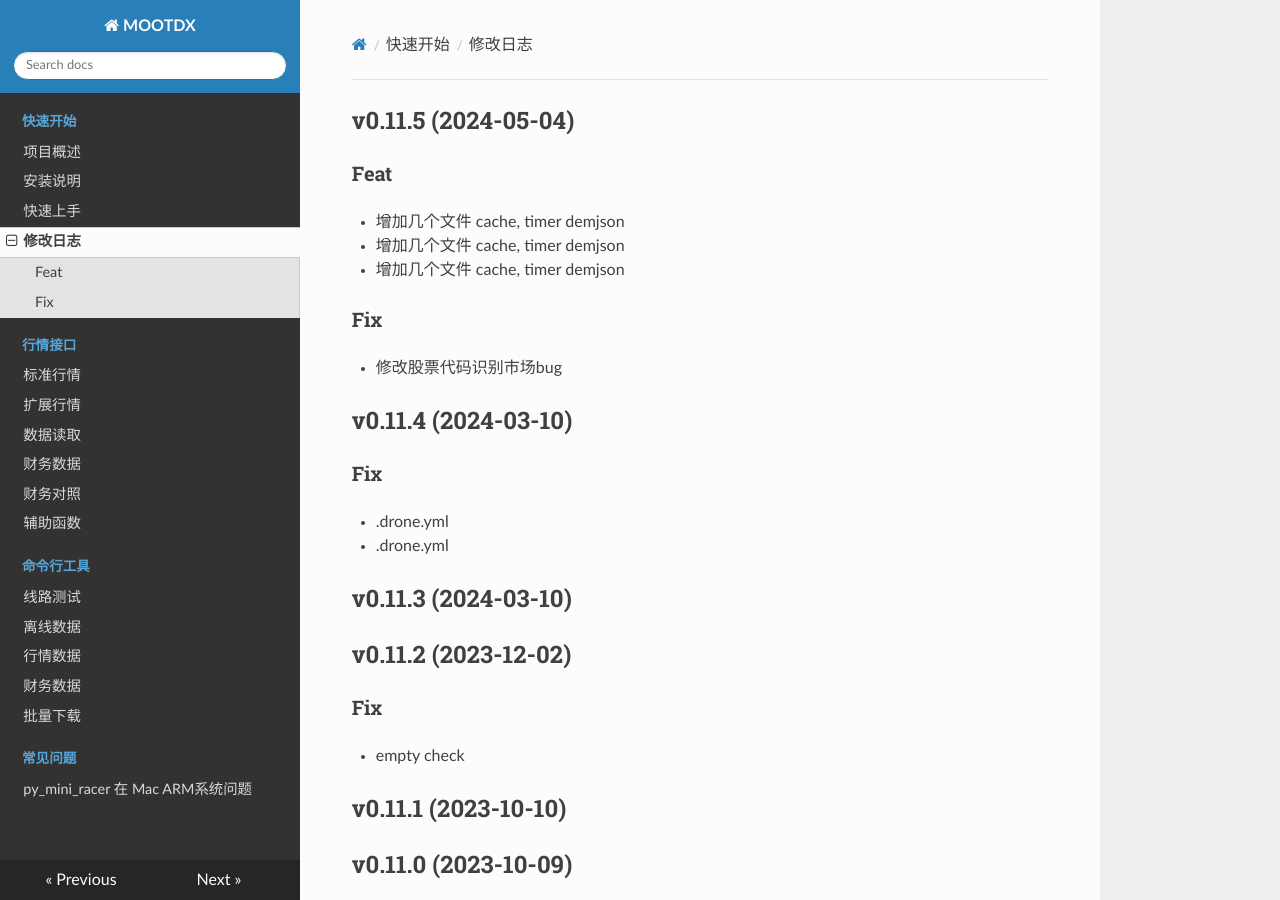
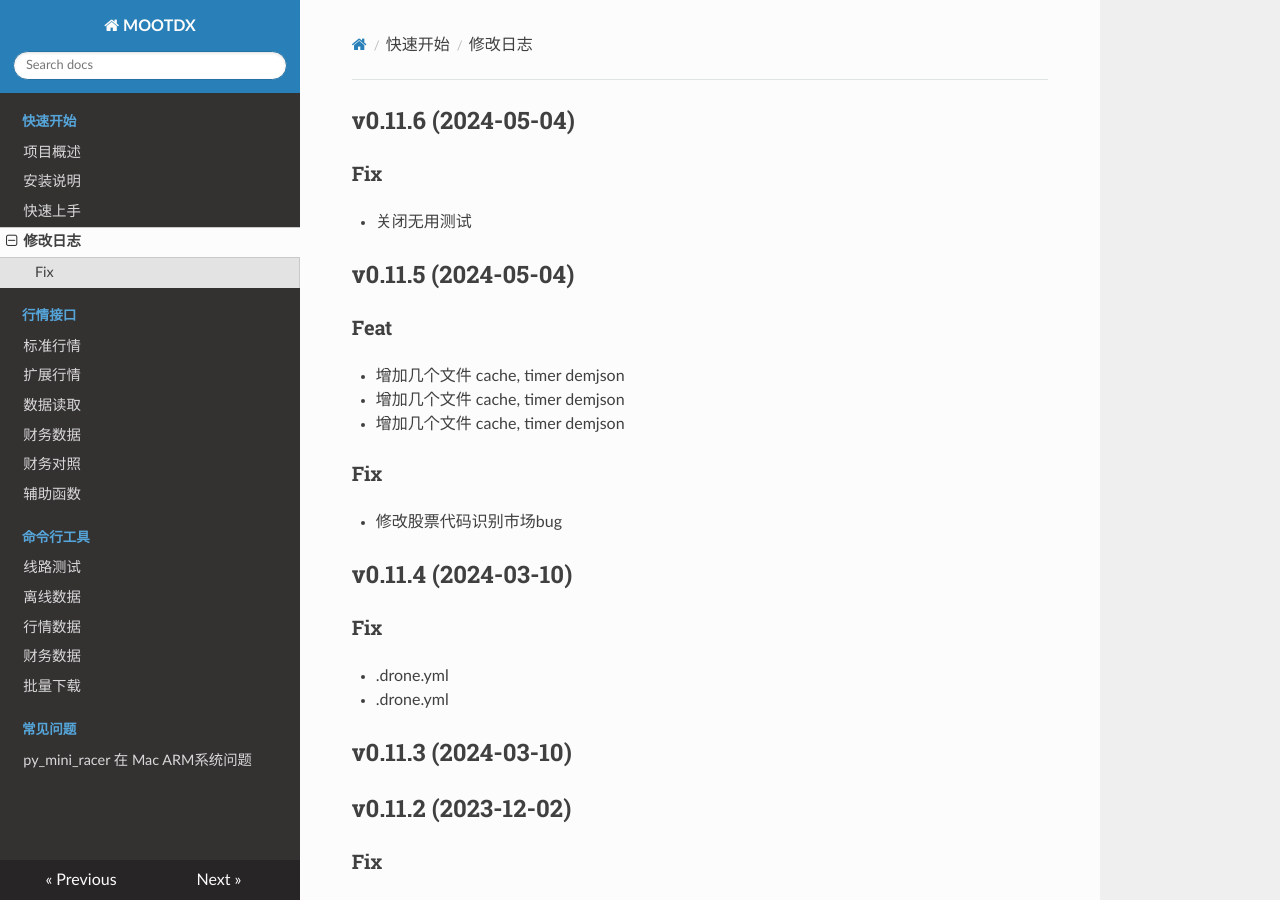
Before and after one commit to mootdx/mootdx, an MkDocs documentation site: the page built from docs/history.md, in a window 1280 px wide and 900 px high. Built offline with MkDocs 1.6.1, drawn with Linux system fonts in a browser that asks for light colours; nearby versions of some CDN libraries.

Commit message:
bump: version 0.11.5 → 0.11.6

```diff
--- a/docs/history.md
+++ b/docs/history.md
@@ -1,3 +1,9 @@
+## v0.11.6 (2024-05-04)
+
+### Fix
+
+- 关闭无用测试
+
 ## v0.11.5 (2024-05-04)
 
 ### Feat
--- a/mootdx/__init__.py
+++ b/mootdx/__init__.py
@@ -5,5 +5,5 @@ from mootdx.consts import HQ_HOSTS
 from mootdx.server import server
 from mootdx.utils import get_config_path
 
-__version__ = '0.11.5'
+__version__ = '0.11.6'
 __author__ = 'bopo.wang <ibopo@126.com>'
--- a/pyproject.toml
+++ b/pyproject.toml
@@ -1,6 +1,6 @@
 [tool.poetry]
 name = "mootdx"
-version = "0.11.5"
+version = "0.11.6"
 description = "通达信数据读取接口."
 authors = ["bopo <ibopo@126.com>"]
 readme = "README.md"
```
